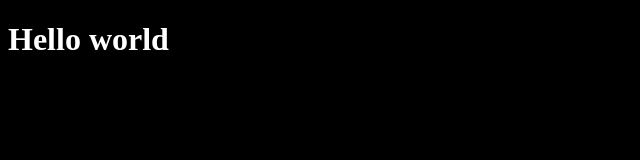
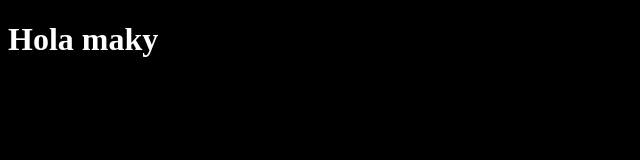
Before and after one commit to licjavierbarrios/prueba-git, a plain HTML site: page index.html in a window 1280 px wide. Shown: the full height of the page, 0-640 px from the left. Drawn offline with Linux system fonts and the light colour scheme.

Commit message:
corregi el nombre de la página

```diff
--- a/index.html
+++ b/index.html
@@ -7,6 +7,6 @@
   <link rel="stylesheet" href="css/style.css">
 </head>
 <body>
-  <h1>Hello world</h1>
+  <h1>Hola maky</h1>
 </body>
 </html>
```
